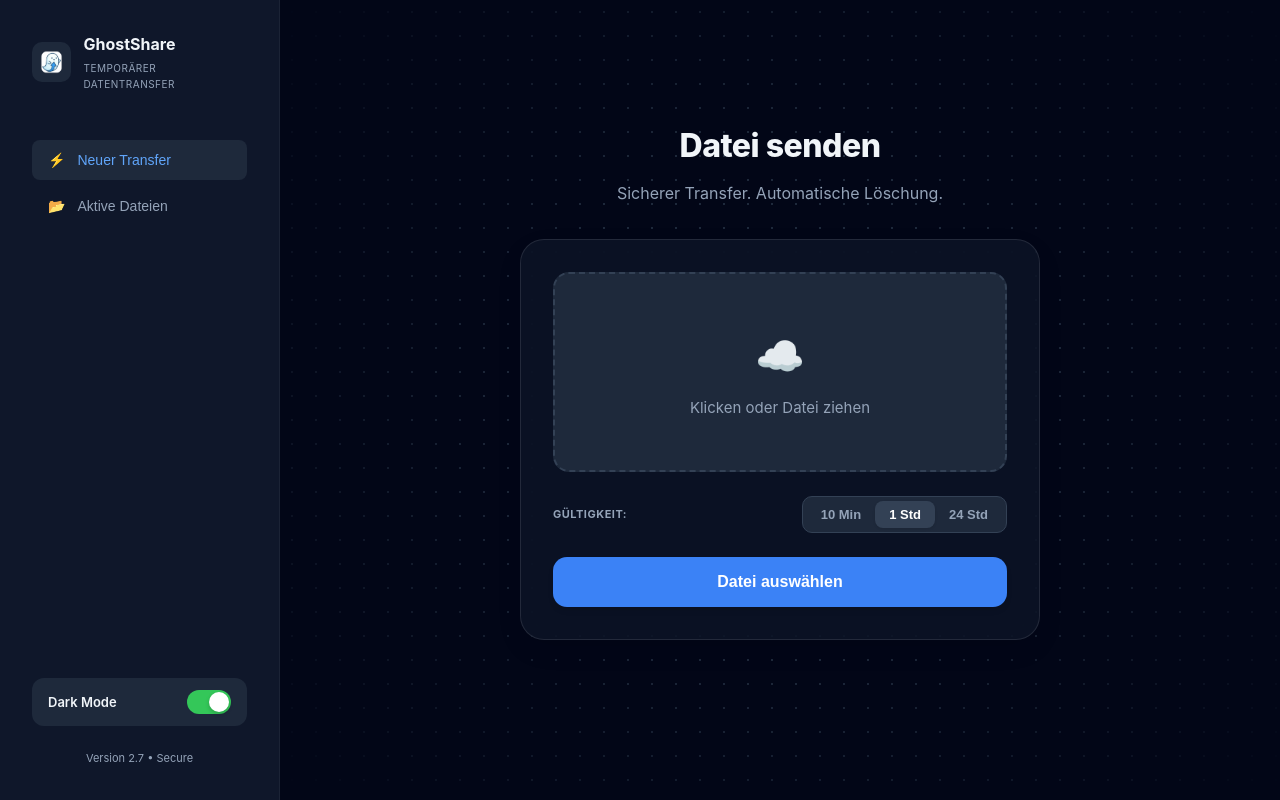
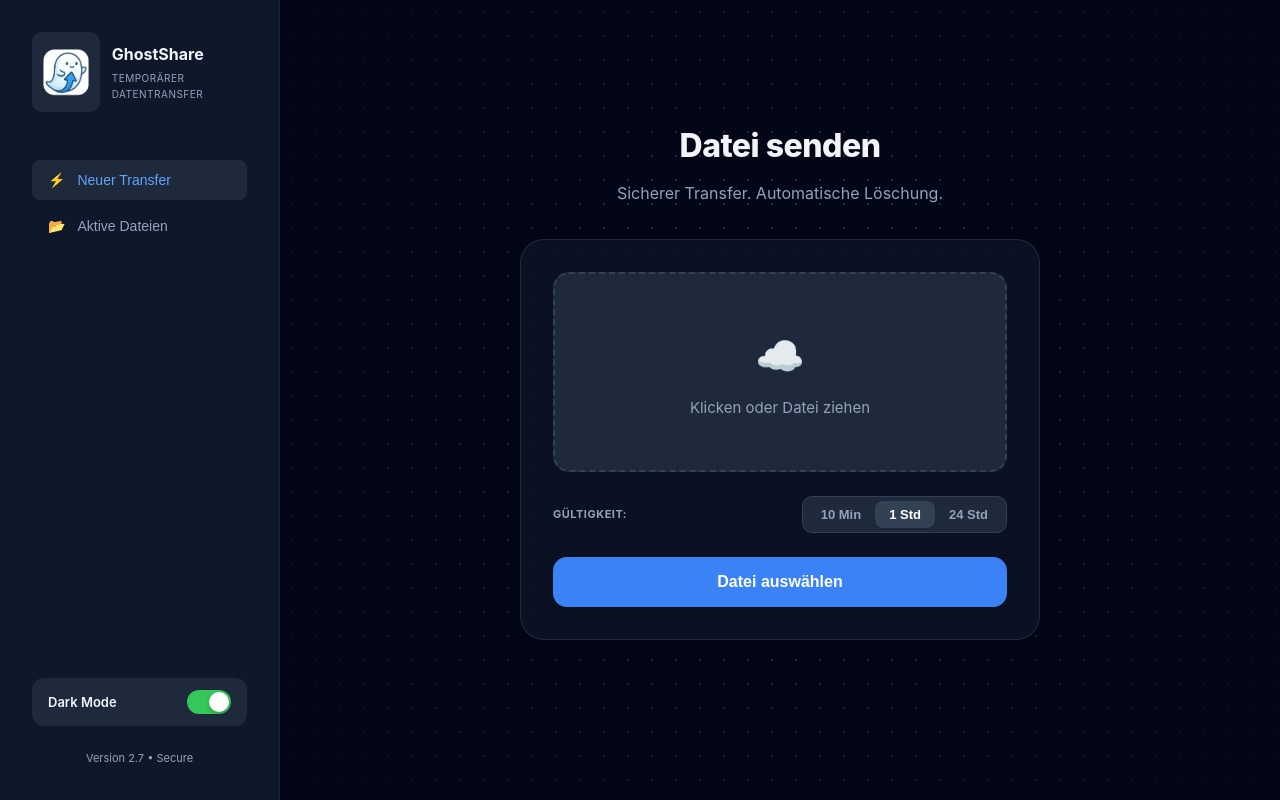
Before and after one commit to mxrs04/ghostshare, a Vue app in the folder frontend/: page / in a window 1280 px wide. Built offline with nearby package versions, Linux system fonts and the light colour scheme.

Commit message:
Fix logo size and allowed upload options

```diff
--- a/frontend/src/views/HomeView.vue
+++ b/frontend/src/views/HomeView.vue
@@ -348,8 +348,11 @@ function triggerDownload() {
   padding: 8px;
   border-radius: 10px;
   transition: background-color 0.3s;
-  width: 40px; /* Beispielgröße */
-  height: 40px;
+  width: 80px;  /* <--- Hier größer machen */
+  height: 80px; /* <--- Hier größer machen */
+  display: flex; /* Hilft beim Zentrieren des Bildes */
+  align-items: center;
+  justify-content: center;
 }
 
 .logo-icon img {
```
Also changed, not shown: frontend/api/blob-upload.js (+4 -5 lines).
